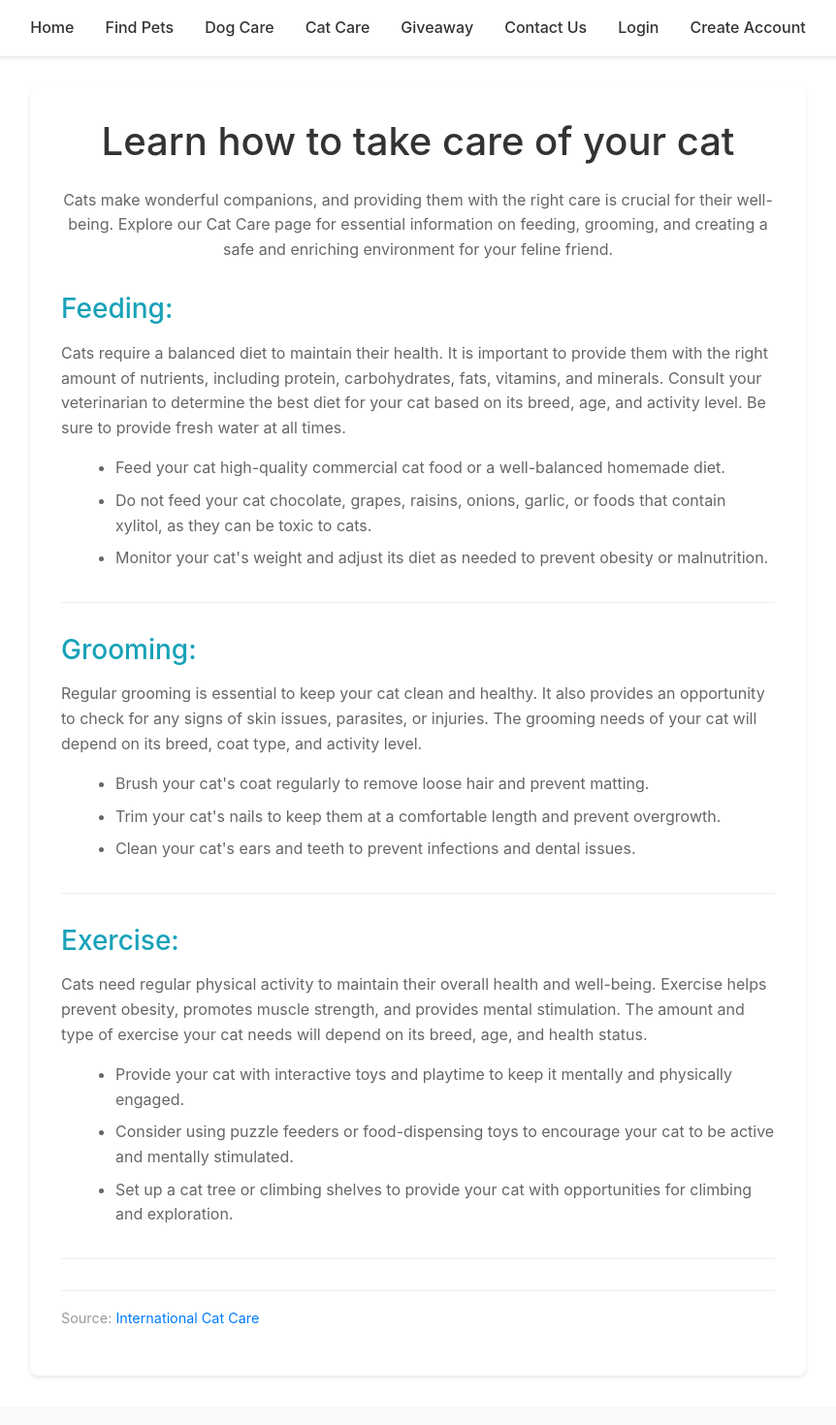
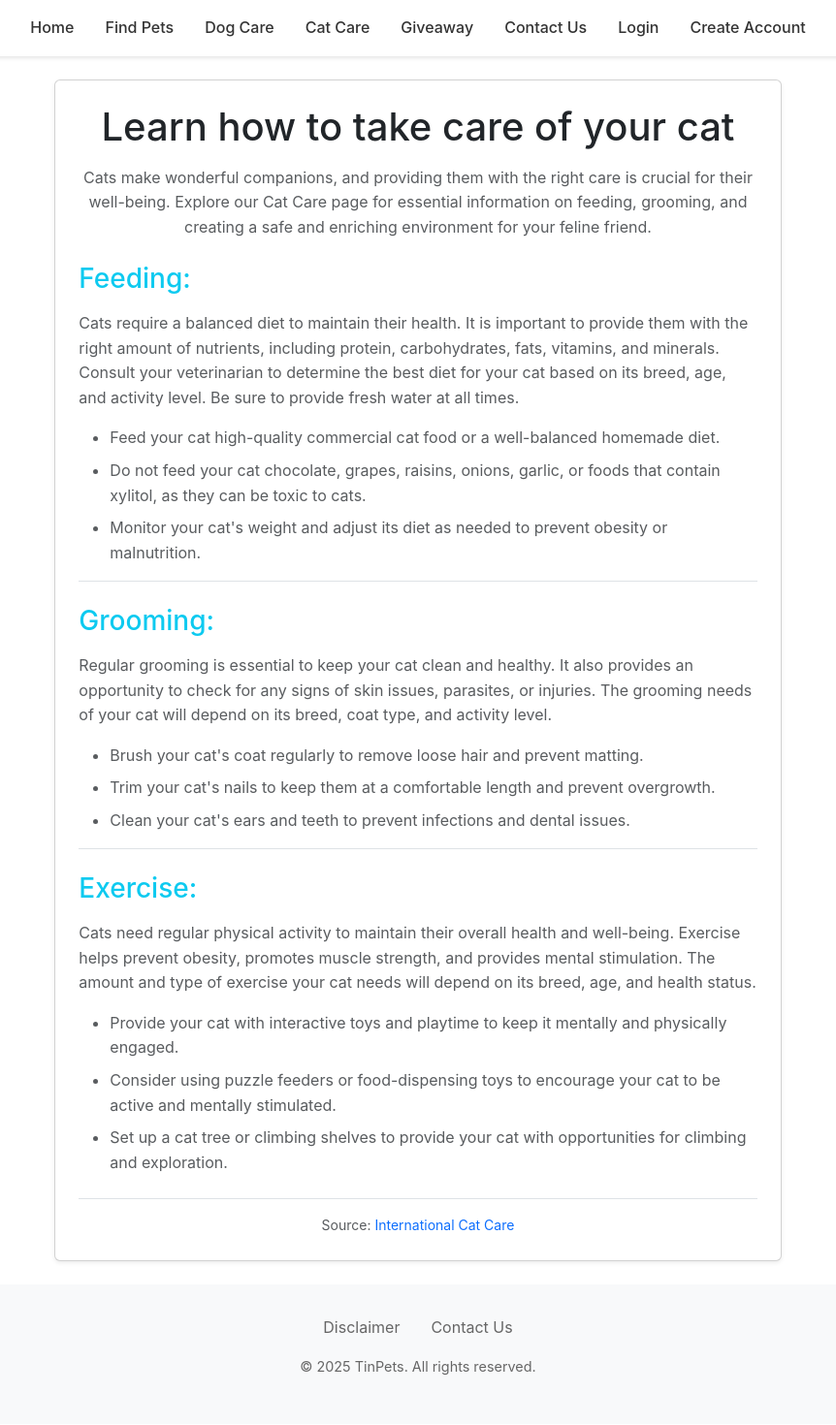
Before and after one commit to salimaammarr/TinPets, a React (Create React App) app in the folder frontend-react/: page /cat-care in a window 1280 px wide. Shown: the top 1470 px of the page at 97% size, without its empty margins (209-1071 px from the left). Built offline with nearby package versions, Linux system fonts and the light colour scheme.

Commit message:
Convert DogCare and CatCare components to use Bootstrap classes

```diff
--- a/frontend-react/src/pages/Care.css
+++ /dev/null
@@ -1,92 +0,0 @@
-.care {
-  max-width: 800px;
-  margin: 2rem auto;
-  padding: 2rem;
-  background-color: #ffffff;
-  border-radius: 8px;
-  box-shadow: 0 2px 4px rgba(0, 0, 0, 0.1);
-}
-
-.care h1 {
-  text-align: center;
-  color: #333;
-  margin-bottom: 1.5rem;
-}
-
-.care .intro {
-  text-align: center;
-  color: #666;
-  margin-bottom: 2rem;
-  line-height: 1.6;
-}
-
-.care-section {
-  margin-bottom: 2rem;
-  padding-bottom: 1rem;
-  border-bottom: 1px solid #eee;
-}
-
-.care-section:last-child {
-  border-bottom: none;
-}
-
-.care-section h3 {
-  color: #007bff;
-  margin-bottom: 1rem;
-}
-
-.care-section p {
-  color: #666;
-  line-height: 1.6;
-  margin-bottom: 1rem;
-}
-
-.care-section ul {
-  list-style-type: disc;
-  margin-left: 1.5rem;
-  margin-bottom: 1rem;
-}
-
-.care-section li {
-  color: #666;
-  line-height: 1.6;
-  margin-bottom: 0.5rem;
-}
-
-.source {
-  margin-top: 2rem;
-  padding-top: 1rem;
-  border-top: 1px solid #eee;
-  font-size: 0.9rem;
-  color: #999;
-}
-
-.source a {
-  color: #007bff;
-  text-decoration: none;
-}
-
-.source a:hover {
-  text-decoration: underline;
-}
-
-/* Specific styles for dog and cat care */
-.dog-care .care-section h3 {
-  color: #28a745;
-}
-
-.cat-care .care-section h3 {
-  color: #17a2b8;
-}
-
-/* Responsive adjustments */
-@media (max-width: 768px) {
-  .care {
-    margin: 1rem;
-    padding: 1rem;
-  }
-
-  .care-section {
-    margin-bottom: 1.5rem;
-  }
-}
--- a/frontend-react/src/pages/CatCare.tsx
+++ b/frontend-react/src/pages/CatCare.tsx
@@ -1,102 +1,114 @@
 import React from "react";
-import "./Care.css";
 
 const CatCare: React.FC = () => {
   return (
-    <div className="care cat-care">
-      <h1>Learn how to take care of your cat</h1>
-      <p className="intro">
-        Cats make wonderful companions, and providing them with the right care
-        is crucial for their well-being. Explore our Cat Care page for essential
-        information on feeding, grooming, and creating a safe and enriching
-        environment for your feline friend.
+    <div className="container py-4">
+      <div className="row justify-content-center">
+        <div className="col-lg-8">
+          <div className="card shadow-sm">
+            <div className="card-body p-4">
+              <h1 className="text-center mb-3">
+                Learn how to take care of your cat
+              </h1>
+              <p className="text-muted text-center mb-4">
+                Cats make wonderful companions, and providing them with the
+                right care is crucial for their well-being. Explore our Cat Care
+                page for essential information on feeding, grooming, and
+                creating a safe and enriching environment for your feline
+                friend.
               </p>
 
-      <section className="care-section">
-        <h3>Feeding:</h3>
-        <p>
-          Cats require a balanced diet to maintain their health. It is important
-          to provide them with the right amount of nutrients, including protein,
-          carbohydrates, fats, vitamins, and minerals. Consult your veterinarian
-          to determine the best diet for your cat based on its breed, age, and
-          activity level. Be sure to provide fresh water at all times.
+              <div className="mb-4 pb-3 border-bottom">
+                <h3 className="text-info mb-3">Feeding:</h3>
+                <p className="text-muted mb-3">
+                  Cats require a balanced diet to maintain their health. It is
+                  important to provide them with the right amount of nutrients,
+                  including protein, carbohydrates, fats, vitamins, and
+                  minerals. Consult your veterinarian to determine the best diet
+                  for your cat based on its breed, age, and activity level. Be
+                  sure to provide fresh water at all times.
                 </p>
-        <ul>
-          <li>
-            Feed your cat high-quality commercial cat food or a well-balanced
-            homemade diet.
+                <ul className="text-muted mb-0">
+                  <li className="mb-2">
+                    Feed your cat high-quality commercial cat food or a
+                    well-balanced homemade diet.
+                  </li>
+                  <li className="mb-2">
+                    Do not feed your cat chocolate, grapes, raisins, onions,
+                    garlic, or foods that contain xylitol, as they can be toxic
+                    to cats.
                   </li>
                   <li>
-            Do not feed your cat chocolate, grapes, raisins, onions, garlic, or
-            foods that contain xylitol, as they can be toxic to cats.
+                    Monitor your cat's weight and adjust its diet as needed to
+                    prevent obesity or malnutrition.
+                  </li>
+                </ul>
+              </div>
+
+              <div className="mb-4 pb-3 border-bottom">
+                <h3 className="text-info mb-3">Grooming:</h3>
+                <p className="text-muted mb-3">
+                  Regular grooming is essential to keep your cat clean and
+                  healthy. It also provides an opportunity to check for any
+                  signs of skin issues, parasites, or injuries. The grooming
+                  needs of your cat will depend on its breed, coat type, and
+                  activity level.
+                </p>
+                <ul className="text-muted mb-0">
+                  <li className="mb-2">
+                    Brush your cat's coat regularly to remove loose hair and
+                    prevent matting.
+                  </li>
+                  <li className="mb-2">
+                    Trim your cat's nails to keep them at a comfortable length
+                    and prevent overgrowth.
                   </li>
                   <li>
-            Monitor your cat's weight and adjust its diet as needed to prevent
-            obesity or malnutrition.
+                    Clean your cat's ears and teeth to prevent infections and
+                    dental issues.
                   </li>
                 </ul>
-      </section>
+              </div>
 
-      <section className="care-section">
-        <h3>Grooming:</h3>
-        <p>
-          Regular grooming is essential to keep your cat clean and healthy. It
-          also provides an opportunity to check for any signs of skin issues,
-          parasites, or injuries. The grooming needs of your cat will depend on
-          its breed, coat type, and activity level.
+              <div className="mb-4">
+                <h3 className="text-info mb-3">Exercise:</h3>
+                <p className="text-muted mb-3">
+                  Cats need regular physical activity to maintain their overall
+                  health and well-being. Exercise helps prevent obesity,
+                  promotes muscle strength, and provides mental stimulation. The
+                  amount and type of exercise your cat needs will depend on its
+                  breed, age, and health status.
                 </p>
-        <ul>
-          <li>
-            Brush your cat's coat regularly to remove loose hair and prevent
-            matting.
+                <ul className="text-muted mb-0">
+                  <li className="mb-2">
+                    Provide your cat with interactive toys and playtime to keep
+                    it mentally and physically engaged.
+                  </li>
+                  <li className="mb-2">
+                    Consider using puzzle feeders or food-dispensing toys to
+                    encourage your cat to be active and mentally stimulated.
                   </li>
                   <li>
-            Trim your cat's nails to keep them at a comfortable length and
-            prevent overgrowth.
-          </li>
-          <li>
-            Clean your cat's ears and teeth to prevent infections and dental
-            issues.
+                    Set up a cat tree or climbing shelves to provide your cat
+                    with opportunities for climbing and exploration.
                   </li>
                 </ul>
-      </section>
+              </div>
 
-      <section className="care-section">
-        <h3>Exercise:</h3>
-        <p>
-          Cats need regular physical activity to maintain their overall health
-          and well-being. Exercise helps prevent obesity, promotes muscle
-          strength, and provides mental stimulation. The amount and type of
-          exercise your cat needs will depend on its breed, age, and health
-          status.
-        </p>
-        <ul>
-          <li>
-            Provide your cat with interactive toys and playtime to keep it
-            mentally and physically engaged.
-          </li>
-          <li>
-            Consider using puzzle feeders or food-dispensing toys to encourage
-            your cat to be active and mentally stimulated.
-          </li>
-          <li>
-            Set up a cat tree or climbing shelves to provide your cat with
-            opportunities for climbing and exploration.
-          </li>
-        </ul>
-      </section>
-
-      <div className="source">
-        <p>
+              <div className="text-center text-muted small mt-4 pt-3 border-top">
                 Source:{" "}
                 <a
                   href="https://icatcare.org/advice/thinking-of-getting-a-cat/"
                   target="_blank"
                   rel="noopener noreferrer"
+                  className="text-decoration-none"
                 >
                   International Cat Care
                 </a>
-        </p>
+              </div>
+            </div>
+          </div>
+        </div>
       </div>
     </div>
   );
--- a/frontend-react/src/pages/DogCare.tsx
+++ b/frontend-react/src/pages/DogCare.tsx
@@ -1,102 +1,115 @@
 import React from "react";
-import "./Care.css";
 
 const DogCare: React.FC = () => {
   return (
-    <div className="care dog-care">
-      <h1>Learn how to take care of your dog</h1>
-      <p className="intro">
-        Congratulations on welcoming a new dog into your life! Proper care is
-        essential for your canine companion. From feeding and grooming to
-        exercise and training, our Dog Care page provides you with valuable
-        information to ensure your dog leads a happy and healthy life.
+    <div className="container py-4">
+      <div className="row justify-content-center">
+        <div className="col-lg-8">
+          <div className="card shadow-sm">
+            <div className="card-body p-4">
+              <h1 className="text-center mb-3">
+                Learn how to take care of your dog
+              </h1>
+              <p className="text-muted text-center mb-4">
+                Congratulations on welcoming a new dog into your life! Proper
+                care is essential for your canine companion. From feeding and
+                grooming to exercise and training, our Dog Care page provides
+                you with valuable information to ensure your dog leads a happy
+                and healthy life.
               </p>
 
-      <section className="care-section">
-        <h3>Feeding:</h3>
-        <p>
-          Dogs require a balanced diet to maintain their health. It is important
-          to provide them with the right amount of nutrients, including protein,
-          carbohydrates, fats, vitamins, and minerals. Consult your veterinarian
-          to determine the best diet for your dog based on its breed, age, and
-          activity level. Be sure to provide fresh water at all times.
+              <div className="mb-4 pb-3 border-bottom">
+                <h3 className="text-success mb-3">Feeding:</h3>
+                <p className="text-muted mb-3">
+                  Dogs require a balanced diet to maintain their health. It is
+                  important to provide them with the right amount of nutrients,
+                  including protein, carbohydrates, fats, vitamins, and
+                  minerals. Consult your veterinarian to determine the best diet
+                  for your dog based on its breed, age, and activity level. Be
+                  sure to provide fresh water at all times.
                 </p>
-        <ul>
-          <li>
-            Feed your dog high-quality commercial dog food or a well-balanced
-            homemade diet.
+                <ul className="text-muted mb-0">
+                  <li className="mb-2">
+                    Feed your dog high-quality commercial dog food or a
+                    well-balanced homemade diet.
+                  </li>
+                  <li className="mb-2">
+                    Do not feed your dog chocolate, grapes, raisins, onions,
+                    garlic, or foods that contain xylitol, as they can be toxic
+                    to dogs.
                   </li>
                   <li>
-            Do not feed your dog chocolate, grapes, raisins, onions, garlic, or
-            foods that contain xylitol, as they can be toxic to dogs.
+                    Monitor your dog's weight and adjust its diet as needed to
+                    prevent obesity or malnutrition.
+                  </li>
+                </ul>
+              </div>
+
+              <div className="mb-4 pb-3 border-bottom">
+                <h3 className="text-success mb-3">Grooming:</h3>
+                <p className="text-muted mb-3">
+                  Regular grooming is essential to keep your dog clean and
+                  healthy. It also provides an opportunity to check for any
+                  signs of skin issues, parasites, or injuries. The grooming
+                  needs of your dog will depend on its breed, coat type, and
+                  activity level.
+                </p>
+                <ul className="text-muted mb-0">
+                  <li className="mb-2">
+                    Brush your dog's coat regularly to remove loose hair and
+                    prevent matting.
+                  </li>
+                  <li className="mb-2">
+                    Trim your dog's nails to keep them at a comfortable length
+                    and prevent overgrowth.
                   </li>
                   <li>
-            Monitor your dog's weight and adjust its diet as needed to prevent
-            obesity or malnutrition.
+                    Clean your dog's ears and teeth to prevent infections and
+                    dental issues.
                   </li>
                 </ul>
-      </section>
+              </div>
 
-      <section className="care-section">
-        <h3>Grooming:</h3>
-        <p>
-          Regular grooming is essential to keep your dog clean and healthy. It
-          also provides an opportunity to check for any signs of skin issues,
-          parasites, or injuries. The grooming needs of your dog will depend on
-          its breed, coat type, and activity level.
+              <div className="mb-4">
+                <h3 className="text-success mb-3">Exercise:</h3>
+                <p className="text-muted mb-3">
+                  Dogs need regular physical activity to maintain their overall
+                  health and well-being. Exercise helps prevent obesity,
+                  promotes muscle strength, and provides mental stimulation. The
+                  amount and type of exercise your dog needs will depend on its
+                  breed, age, and health status.
                 </p>
-        <ul>
-          <li>
-            Brush your dog's coat regularly to remove loose hair and prevent
-            matting.
-          </li>
-          <li>
-            Trim your dog's nails to keep them at a comfortable length and
-            prevent overgrowth.
-          </li>
-          <li>
-            Clean your dog's ears and teeth to prevent infections and dental
-            issues.
-          </li>
-        </ul>
-      </section>
-
-      <section className="care-section">
-        <h3>Exercise:</h3>
-        <p>
-          Dogs need regular physical activity to maintain their overall health
-          and well-being. Exercise helps prevent obesity, promotes muscle
-          strength, and provides mental stimulation. The amount and type of
-          exercise your dog needs will depend on its breed, age, and health
-          status.
-        </p>
-        <ul>
-          <li>
+                <ul className="text-muted mb-0">
+                  <li className="mb-2">
                     Take your dog for daily walks to provide mental and physical
                     stimulation.
                   </li>
-          <li>
-            Engage in interactive play with your dog, such as fetch, tug-of-war,
-            or agility training.
+                  <li className="mb-2">
+                    Engage in interactive play with your dog, such as fetch,
+                    tug-of-war, or agility training.
                   </li>
                   <li>
-            Consider enrolling your dog in obedience classes or dog sports to
-            provide structured exercise and mental stimulation.
+                    Consider enrolling your dog in obedience classes or dog
+                    sports to provide structured exercise and mental
+                    stimulation.
                   </li>
                 </ul>
-      </section>
+              </div>
 
-      <div className="source">
-        <p>
+              <div className="text-center text-muted small mt-4 pt-3 border-top">
                 Source:{" "}
                 <a
                   href="https://animalfoundation.com/whats-going-on/blog/basic-necessities-proper-pet-care"
                   target="_blank"
                   rel="noopener noreferrer"
+                  className="text-decoration-none"
                 >
                   The Animal Foundation
                 </a>
-        </p>
+              </div>
+            </div>
+          </div>
+        </div>
       </div>
     </div>
   );
```
Lines whose indentation alone changed are shown as unchanged.
